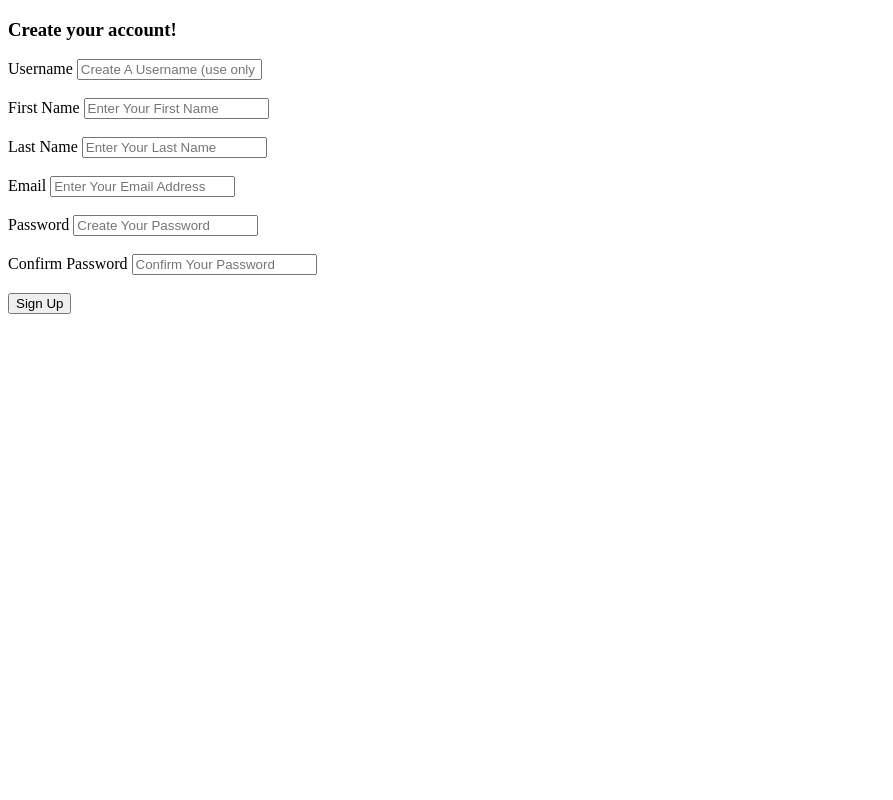
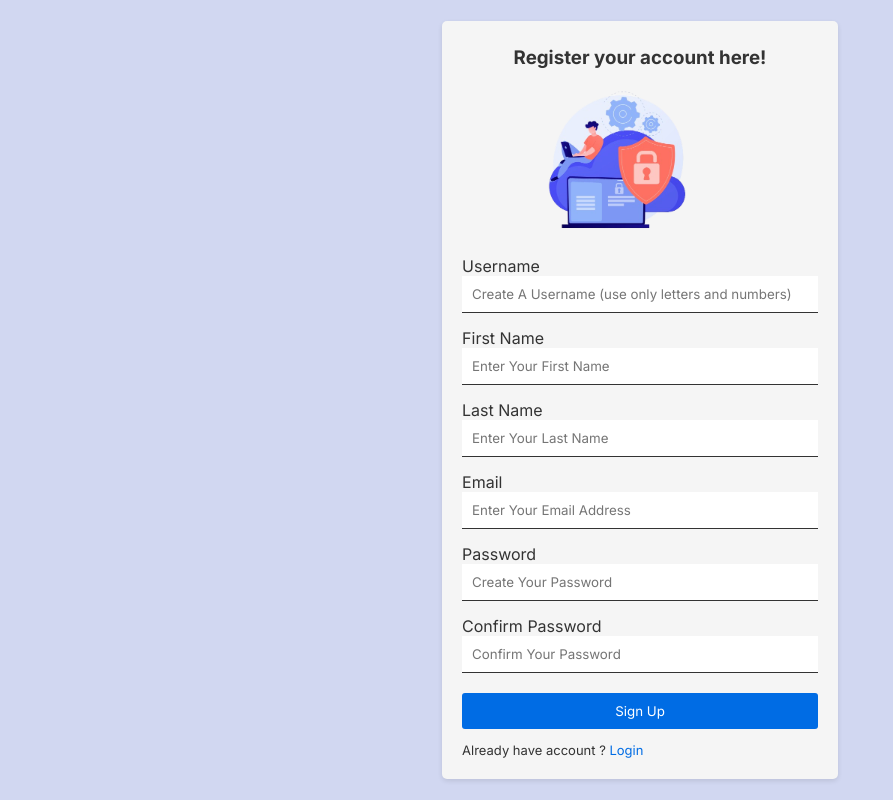
Before and after one commit to RabinaRokaa/EventManagementSystem, a Django app: page /Register in a window 1280 px wide. Shown: the whole page, without its empty margins (0-893 px from the left). Run offline with Django 4.2, Linux system fonts and the light colour scheme.

Commit message:
backendofloginauthentication

```diff
--- a/EventManagementSystem/settings.py
+++ b/EventManagementSystem/settings.py
@@ -129,7 +129,13 @@ USE_TZ = True
 
 STATIC_URL = 'static/'
 
+
 # Default primary key field type
 # https://docs.djangoproject.com/en/4.2/ref/settings/#default-auto-field
 
 DEFAULT_AUTO_FIELD = 'django.db.models.BigAutoField'
+
+STATICFILES_DIRS = [
+    BASE_DIR / "static",
+
+]
--- a/loginAuthentication/views.py
+++ b/loginAuthentication/views.py
@@ -60,7 +60,7 @@ def register(request):
 
       #sending simple Welcome Email
         subject = "Welcome to VenueVistaIn Login!!"
-        message = "Hello " + myuser.first_name + "!! \n" + "Welcome to GFG!! \nThank you for visiting our website\n. We have also sent you a confirmation email, please confirm your email address. \n\nThanking You\nAnubhav Madhav"
+        message = "Hi, " + myuser.first_name + "!! \n" + "\nThank you for visiting our website.\n We have also sent you a confirmation email, please confirm your email address. \n\nThanking You\nRabina Roka"
         from_email = settings.EMAIL_HOST_USER
 
        #to whom email can be send
--- a/templates/loginAuthentication/index.html
+++ b/templates/loginAuthentication/index.html
@@ -28,10 +28,12 @@
 {% if done == 1 %}
 <h3>Hello {{ fname }}!</h3>
 <br>
+
+</div>
 <h4>You're successfully logged in.</h4>
 <button type="submit"><a href="/LogOut">LogOut</a></button>
 {% else %}
-<button type="submit"><a href="/Register">Registers</a></button>
+<button type="submit"><a href="/Register">Register</a></button>
 <button type="submit"><a href="/Login">LogIn</a></button>
 <br>
 {% endif %}
--- a/templates/loginAuthentication/register.html
+++ b/templates/loginAuthentication/register.html
@@ -1,3 +1,4 @@
+{% load static %}
 <!DOCTYPE html>
 <html lang="en">
 <head>
@@ -5,7 +6,139 @@
     <meta http-equiv="X-UA-Compatible" content="IE=edge">
     <meta name="viewport" content="width=device-width, initial-scale=1.0">
     <title>Sign Up</title>
+    {% comment %} <link rel="stylesheet" href="{% static 'style.css' %}"> {% endcomment %}
 </head>
+<style>
+    @import url('https://fonts.googleapis.com/css2?family=Inter:wght@400;500;700&display=swap');
+
+* {
+  font-family: 'Inter', sans-serif;
+  margin: 0;
+}
+
+h1, h2, h3 {
+  font-family: 'Inter', sans-serif;
+  font-weight: 700;
+}
+
+
+body {
+  margin: 0;
+  padding: 0;
+  font-family: 'Arial', sans-serif;
+  background-color: #d1d7f1;
+}
+
+.container {
+  display: flex;
+  justify-content: center;
+  align-items: center;
+  height: 100vh;
+}
+
+.mb-2 {
+  background-color: whitesmoke;
+  box-shadow: 0 2px 5px rgba(0, 0, 0, 0.1);
+  padding: 20px;
+  border-radius: 5px;
+}
+
+.container h3 {
+  text-align: center;
+  color: #333333;
+}
+
+.form-group {
+  margin-top: 5px;
+}
+
+.form-group label {
+  color: #333333;
+  margin-bottom: 5px;
+  margin-top: 10px;
+}
+.form-text label {
+  color: #333333;
+  margin-bottom: 10px;
+  font-size: small;
+}
+
+/* .form-control {
+  width: 100%;
+  padding: 10px;
+  box-sizing: border-box;
+  margin-bottom: 10px;
+} */
+
+.form-control {
+  width: 100%;
+  padding: 10px;
+  box-sizing: border-box;
+  margin-bottom: 10px;
+  border: none;
+  border-bottom: 1px solid #333333; /* Add a bottom border */
+  outline: none; /* Remove the default focus outline */
+}
+
+.form-control:focus {
+  border-bottom: 2px solid rgba(0, 108, 228, 1); /* Change the bottom border color on focus */
+}
+
+
+.btn-primary {
+  background-color:rgba(0, 108, 228, 1);
+  color: #ffffff;
+  margin-bottom: 10px;
+  margin-top: 10px;
+  padding: 10px 1px;
+  border: none;
+  border-radius: 3px;
+  cursor: pointer;
+  text-decoration: none;
+  display: inline-block;
+  width: 100%; /* Make the button full-width*/
+}
+
+.alert {
+  margin: 20px 0;
+}
+
+.close {
+  cursor: pointer;
+}
+
+.small-image {
+  width: 150px; /* Set the desired width */
+  height: auto; /* Maintain the aspect ratio */
+  justify-content : center;
+  margin-left: 80px;
+}
+
+.form-text label {
+  color: #333333;
+  margin-bottom: 10px;
+  font-size: small;
+}
+
+.event-image {
+  max-width: 50;
+}
+
+.login-link {
+  color: rgba(0, 108, 228, 1); /* Set the desired color */
+}
+
+.form-text a {
+  color: rgba(0, 108, 228, 1);
+  text-decoration: none;
+}
+
+.form-text a:hover {
+  text-decoration: underline;
+}
+
+
+</style>
  <body>
 
     {% for message in messages %}
@@ -21,42 +154,59 @@
     </div>
     {% endfor %}
 
-    <h3>Create your account!</h3>
+ <div class="container">
+
+
     <!--creating form-->
-    <form method="post" action="/Register">  <!--using post method-->
+    <form method="post" action="/Register" class="mb-2">  <!--using post method-->
 
         {% csrf_token %} <!--to prevent csrf attacks-->
         <div class="form-group">
+           <div class="row">
+             <h3> Register your account here! </h3>
+               <div class="col-md-4">
+                 <img src="{% static 'images/logino.png' %}" alt="Event Image" class="event-image small-image">
+               </div>
+
+               <div class="col-md-8">
                   <label for="username">Username</label>
                   <input type="text" class="form-control" id="username" name="username" placeholder="Create A Username (use only letters and numbers)" Required>
                </div>
-    </br>
+
                <div class="form-group">
                    <label for="fname">First Name</label>
                    <input type="text" class="form-control" id="fname" name="fname" placeholder="Enter Your First Name" Required>
                </div>
-    </br>
+
                <div class="form-group">
                    <label for="lname">Last Name</label>
                    <input type="text" class="form-control" id="lname" name="lname" placeholder="Enter Your Last Name" Required>
                </div>
-    </br>
+
                <div class="form-group">
                    <label for="email">Email</label>
                    <input type="email" class="form-control" id="email" name="email" placeholder="Enter Your Email Address" Required>
                </div>
-    </br>
+
                <div class="form-group">
                    <label for="pass1">Password</label>
                    <input type="password" class="form-control" id="pass1" name="pass1" placeholder="Create Your Password" Required>
                </div>
-    </br>
+
                <div class="form-group">
                    <label for="pass2">Confirm Password</label>
                    <input type="password" class="form-control" id="pass2" name="pass2" placeholder="Confirm Your Password" Required>
                </div>
-    </br>
+
                <button type="submit" class="btn btn-primary">Sign Up</button>
+               <div class="form-text">
+                 <label for="account">Already have account ? <a href="{% url 'login' %}">Login</a></label>
+               </div>
+
+            </div>
+          </div>
+       </div>
     </form>
+  </div>
  </body>
 </html>
```
Also changed, not shown: static/js/main.js (added, +70 -0 lines), static/style.css (added, +111 -0 lines), templates/loginAuthentication/dashboard.html (+213 -0 lines), templates/loginAuthentication/login.html (+24 -3 lines), db.sqlite3, static/images/image.jpg (added), static/images/login.png (added), static/images/logino.png (added), templates/loginAuthentication/landingpage.html (added), 1 other file. Lines whose indentation alone changed are shown as unchanged.
